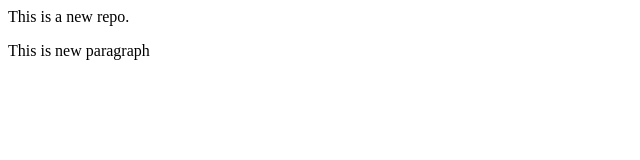
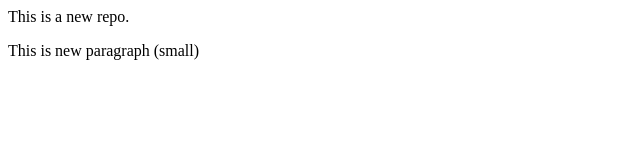
Before and after one commit to Anilcodee/localrepo, a plain HTML site: page index.html in a window 1280 px wide. Shown: the full height of the page, 0-640 px from the left. Drawn offline with Linux system fonts and the light colour scheme.

Commit message:
Add small

```diff
--- a/index.html
+++ b/index.html
@@ -1,2 +1,2 @@
 <p>This is a new repo.</p>
-<p>This is new paragraph</p>
+<p>This is new paragraph (small)</p>
```
